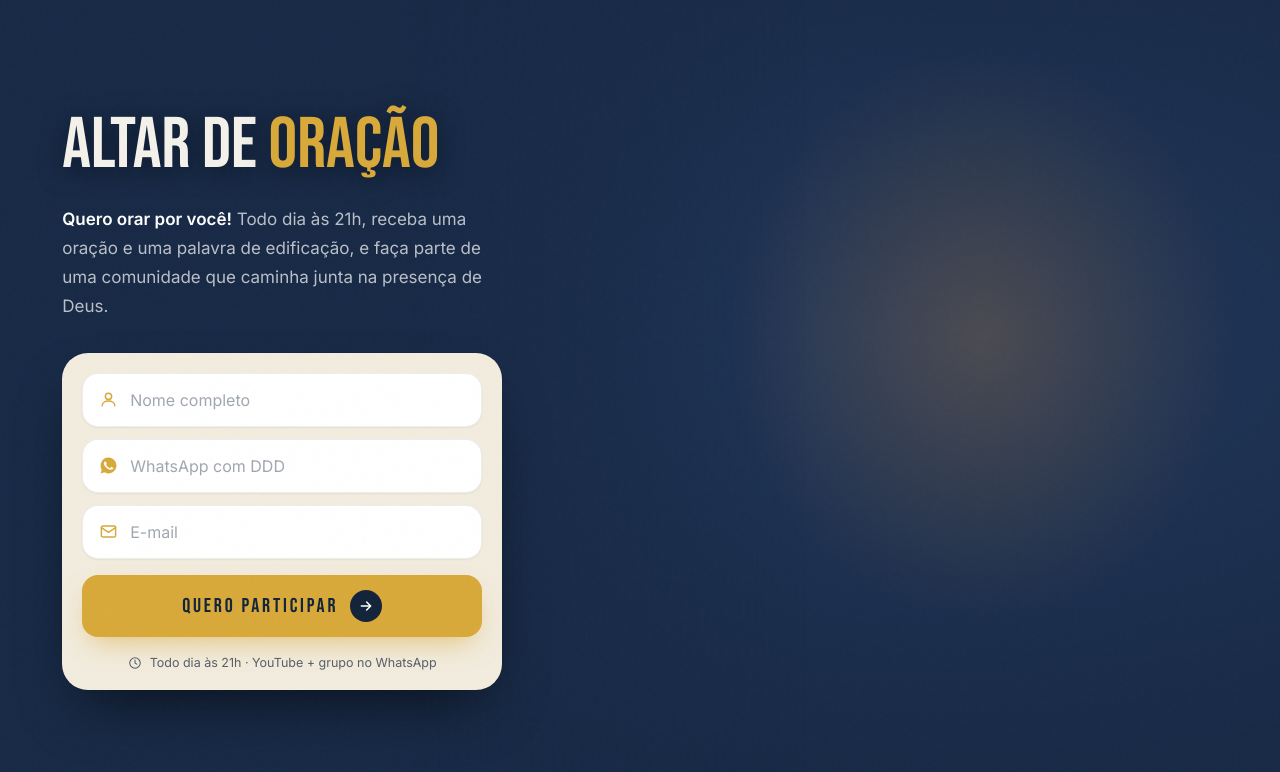
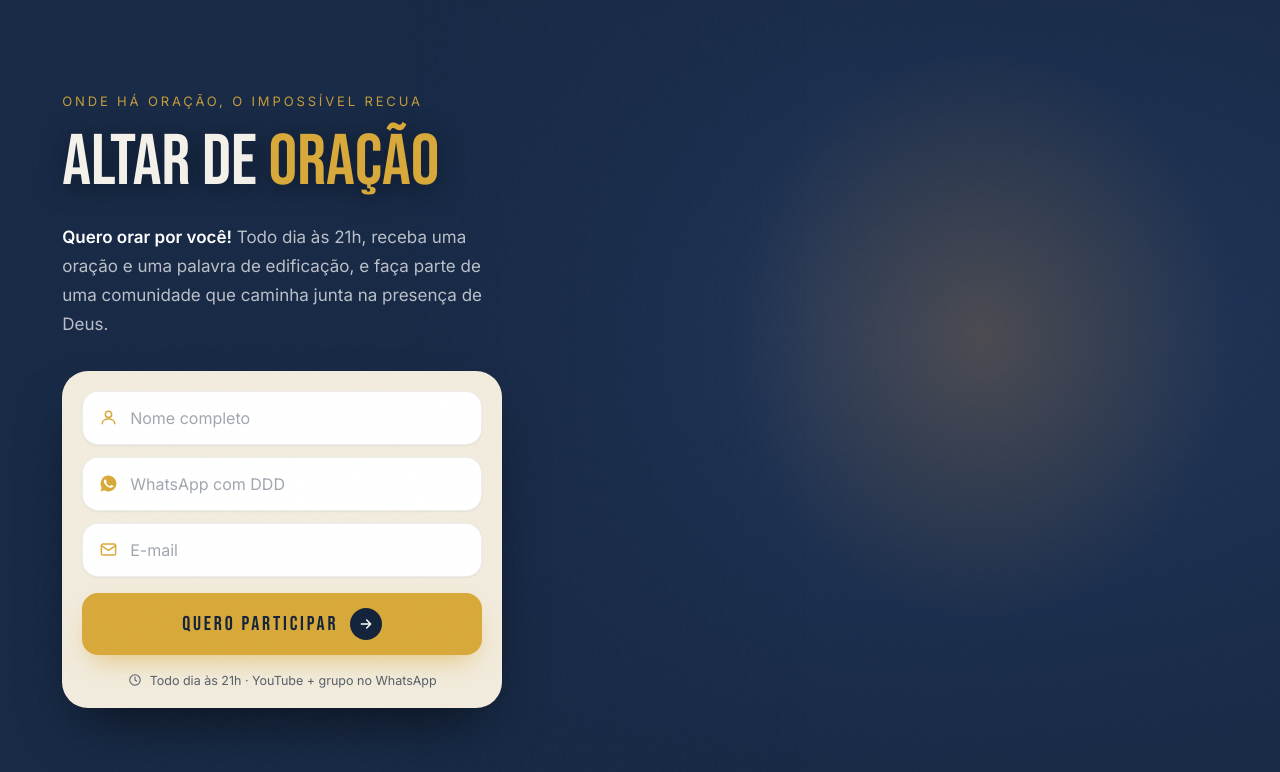
Before and after one commit to arthurrrangel/altomir-rangel, a Next.js app: page /altardanoite in a window 1280 px wide. Shown: the top 772 px of the page. Built offline with nearby package versions, Linux system fonts and the light colour scheme; a web font is replaced by a local one.

Commit message:
Slogan: Onde ha oracao, o impossivel recua

```diff
--- a/app/altardanoite/page.tsx
+++ b/app/altardanoite/page.tsx
@@ -83,6 +83,9 @@ export default function Page() {
         {/* ===== CONTEÚDO ===== */}
         <div className="relative z-10 col-start-1 row-start-1 flex min-h-[100svh] flex-col items-center justify-start px-6 pb-9 pt-[38svh] sm:px-10 lg:min-h-0 lg:items-start lg:justify-center lg:pb-0 lg:pt-0 lg:pl-[9%] lg:pr-6">
           <div className="mx-auto flex w-full max-w-[440px] flex-col items-center lg:mx-0 lg:max-w-[560px] lg:items-start">
+            <p className="motion-safe:animate-[reveal_1s_cubic-bezier(0.22,1,0.36,1)_0.15s_both] mb-3 font-inter text-[12px] uppercase tracking-[0.22em] text-[#D8A93A]/90 sm:mb-4 sm:text-[13px]">
+              Onde há oração, o impossível recua
+            </p>
             <h1
               className="motion-safe:animate-[reveal_1s_cubic-bezier(0.22,1,0.36,1)_0.3s_both] whitespace-nowrap font-bebas leading-[1] text-[#F3F1EA] text-[clamp(34px,12vw,58px)] lg:text-[clamp(46px,5.6vw,96px)]"
               style={{ textShadow: '0 4px 24px rgba(8,14,26,0.55)' }}
```
